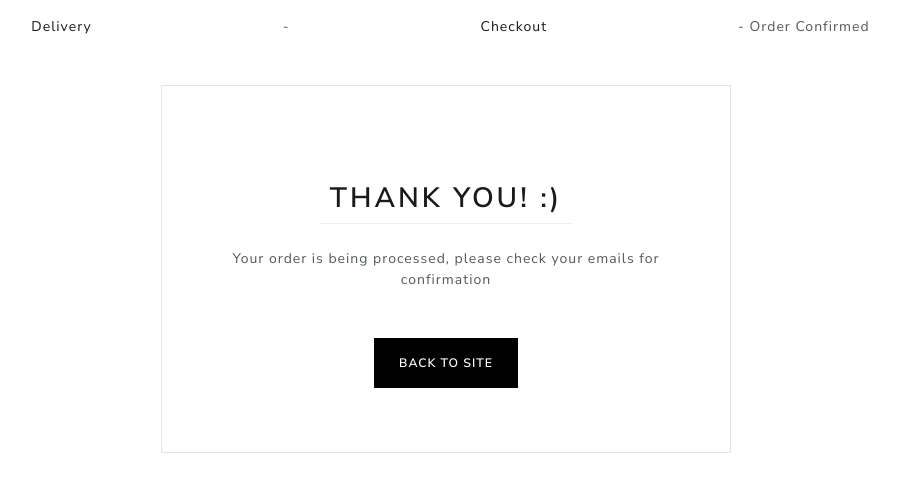
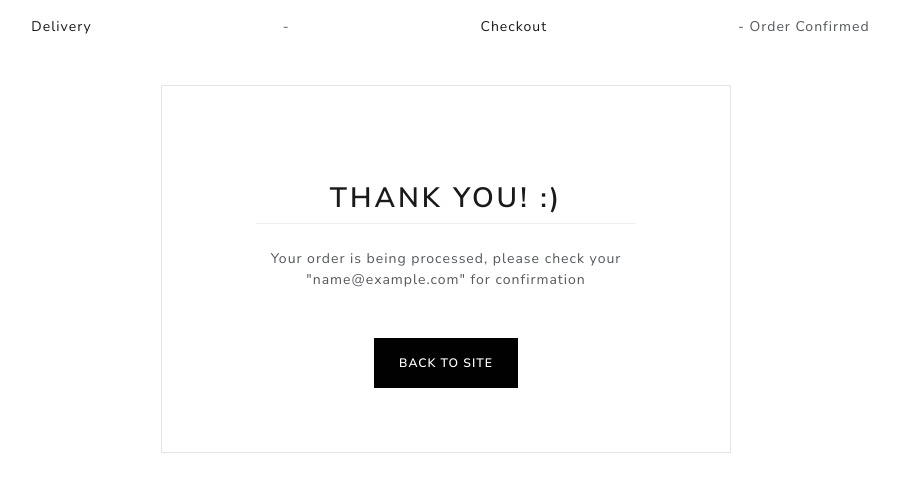
Before and after one commit to brianscan14/XYfitness, a Django app: a page that uses checkout/templates/order-confirmed.html in a window 1280 px wide. Shown: the part 104-590 px from the top of the page, without its empty margins (194-1093 px from the left). Run offline with Django 3.2, Linux system fonts and the light colour scheme; the visitor is signed in with stand-in values (Sample User, id 1); some libraries are stand-ins or nearby versions.

Commit message:
correcting col widths and pulling in user's email to say where it will be sent to

```diff
--- a/checkout/templates/order-confirmed.html
+++ b/checkout/templates/order-confirmed.html
@@ -20,10 +20,10 @@
 
     <div class="container my-5 vh-100">
         <div class="row">
-            <div class="col-6 mx-auto bg-light">
+            <div class="col-9 col-md-6 mx-auto bg-light">
                 <div class="thanks centered my-5 p-3">
-                    <h2 class="my-4 border-bottom p-2 w-50 mx-auto"> Thank you! :)</h2>
-                    <p class="my-4">Your order is being processed, please check your emails for confirmation</p>
+                    <h2 class="my-4 border-bottom p-2 w-75 mx-auto"> Thank you! :)</h2>
+                    <p class="my-4">Your order is being processed, please check your "{{request.user.email}}" for confirmation</p>
                     <div class="centered mt-5">
                         <a href="{% url 'home' %}" class="btn btn-primary btn-md active" role="button"
                         aria-pressed="true">Back to Site</a>
```
